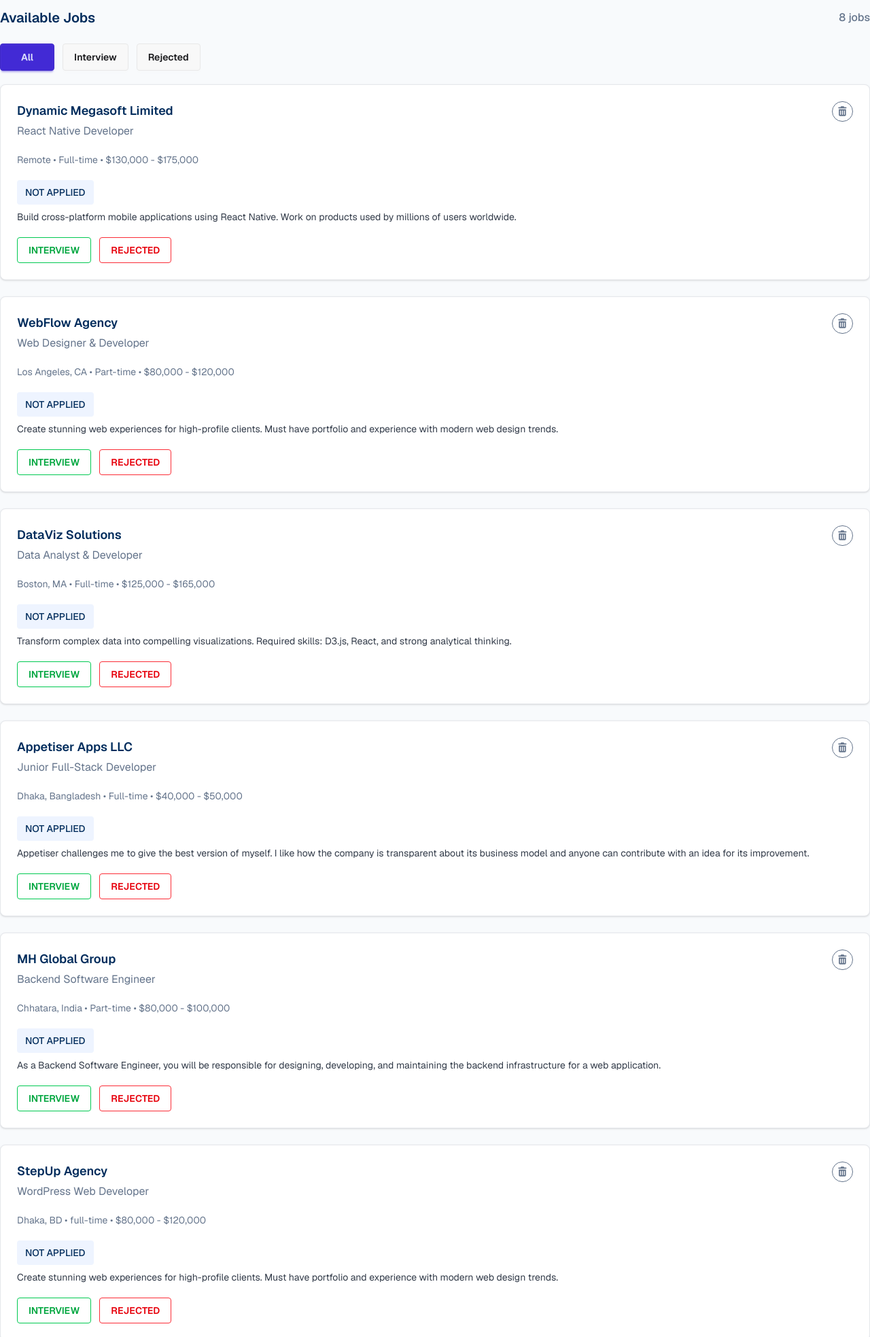
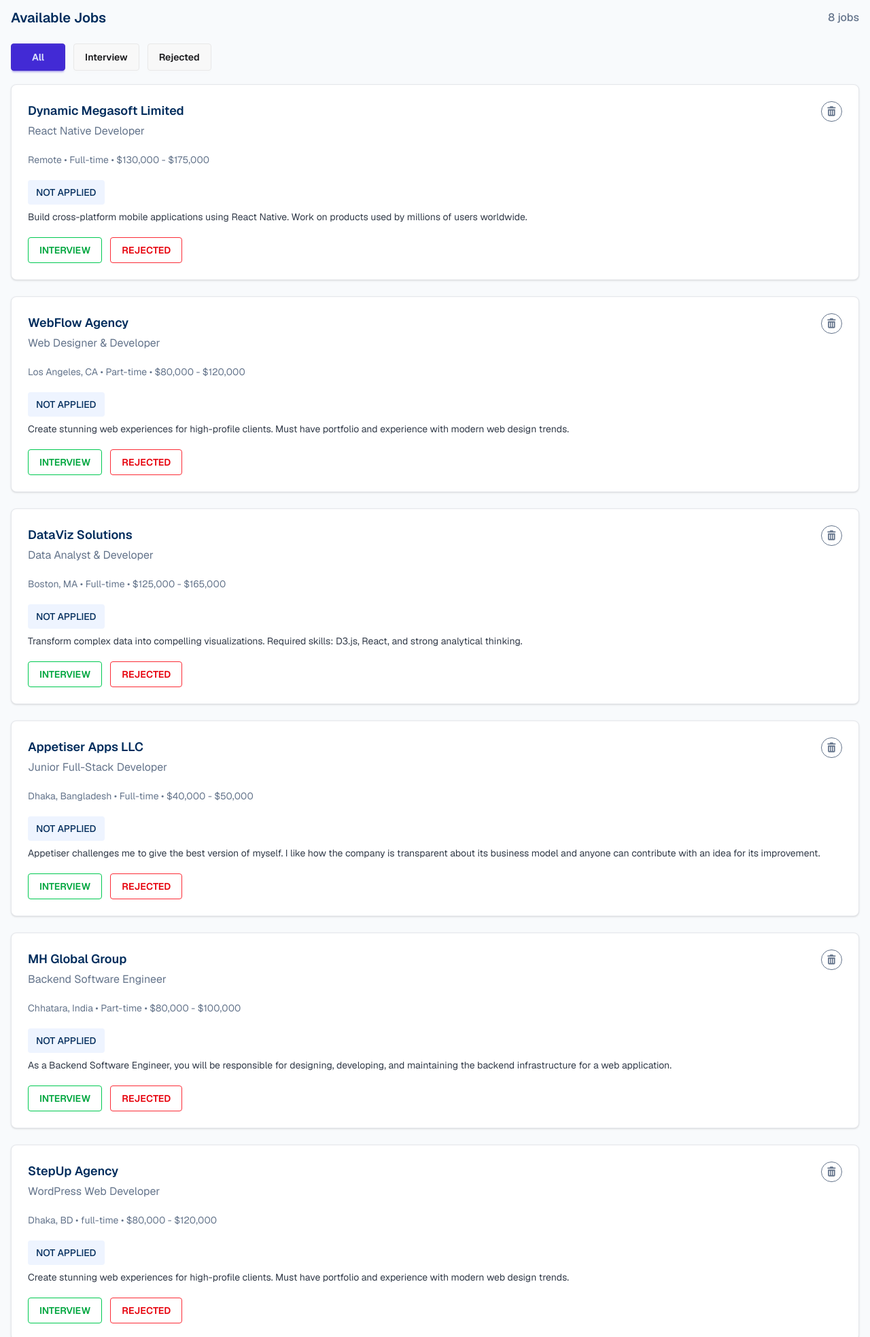
Before and after one commit to ezazdesign/Job-Tracker, a plain HTML site: page index.html in a window 1280 px wide. Shown: the part 280-2247 px from the top of the page at 68% size. Drawn offline with nearby package versions, Linux system fonts and the light colour scheme.

Commit message:
responsive done and left border add on the card

```diff
--- a/Javascript/script.js
+++ b/Javascript/script.js
@@ -49,6 +49,7 @@ cards.forEach(function (card) {
         statusBadge.className =
             "rounded font-medium px-3 py-2 bg-green-100 text-green-700 w-fit text-sm";
         updateUI();
+        card.style.borderLeft = "6px solid #10B981";
     });
 
     // REJECTED BUTTON
@@ -58,6 +59,7 @@ cards.forEach(function (card) {
         statusBadge.className =
             "rounded font-medium px-3 py-2 bg-red-100 text-red-700 w-fit text-sm";
         updateUI();
+        card.style.borderLeft = "6px solid #EF4444";
     });
 
     // DELETE BUTTON
--- a/index.html
+++ b/index.html
@@ -33,7 +33,7 @@
   </style>
 </head>
 
-<body class="bg-[#F8FAFC] ">
+<body class="bg-[#F8FAFC] px-4">
   <header class="container mx-auto">
     <h1 class="text-[32px] font-bold pt-14 pb-5 md:text-start text-center text-[#002C5C]">
       Job Application Tracker
@@ -79,7 +79,7 @@
     <div id="job-container" class="space-y-6">
 
       <!-- Card 1 -->
-      <div class="mx-auto bg-white rounded-lg shadow-sm border border-gray-200 p-6">
+      <div class="mx-auto bg-white rounded-lg shadow-sm border border-gray-200 p-6 duration-200 transition-all">
         <!-- Job Title -->
         <div class="flex justify-between items-start">
           <div>
@@ -120,7 +120,7 @@
       </div>
 
       <!-- Card 2 -->
-      <div class="mx-auto bg-white rounded-lg shadow-sm border border-gray-200 p-6">
+      <div class="mx-auto bg-white rounded-lg shadow-sm border border-gray-200 p-6 duration-200 transition-all">
         <!-- Job Title -->
         <div class="flex justify-between items-start">
           <div>
@@ -160,7 +160,7 @@
       </div>
 
       <!-- Card 3 -->
-      <div class="mx-auto bg-white rounded-lg shadow-sm border border-gray-200 p-6">
+      <div class="mx-auto bg-white rounded-lg shadow-sm border border-gray-200 p-6 duration-200 transition-all">
         <!-- Job Title -->
         <div class="flex justify-between items-start">
           <div>
@@ -200,7 +200,7 @@
       </div>
 
       <!-- Card 4 -->
-      <div class="mx-auto bg-white rounded-lg shadow-sm border border-gray-200 p-6">
+      <div class="mx-auto bg-white rounded-lg shadow-sm border border-gray-200 p-6 duration-200 transition-all">
         <!-- Job Title -->
         <div class="flex justify-between items-start">
           <div>
@@ -244,7 +244,7 @@
       </div>
 
       <!-- Card 5 -->
-      <div class="mx-auto bg-white rounded-lg shadow-sm border border-gray-200 p-6">
+      <div class="mx-auto bg-white rounded-lg shadow-sm border border-gray-200 p-6 duration-200 transition-all">
         <!-- Job Title -->
         <div class="flex justify-between items-start">
           <div>
@@ -286,7 +286,7 @@
       </div>
 
       <!-- Card 6 -->
-      <div class="mx-auto bg-white rounded-lg shadow-sm border border-gray-200 p-6">
+      <div class="mx-auto bg-white rounded-lg shadow-sm border border-gray-200 p-6 duration-200 transition-all">
         <!-- Job Title -->
         <div class="flex justify-between items-start">
           <div>
@@ -326,7 +326,7 @@
       </div>
 
       <!-- Card 7 -->
-      <div class="mx-auto bg-white rounded-lg shadow-sm border border-gray-200 p-6">
+      <div class="mx-auto bg-white rounded-lg shadow-sm border border-gray-200 p-6 duration-200 transition-all">
         <!-- Job Title -->
         <div class="flex justify-between items-start">
           <div>
@@ -366,7 +366,7 @@
         </div>
       </div>
       <!-- Card 8 -->
-      <div class="mx-auto bg-white rounded-lg shadow-sm border border-gray-200 p-6">
+      <div class="mx-auto bg-white rounded-lg shadow-sm border border-gray-200 p-6 duration-200 transition-all">
         <!-- Job Title -->
         <div class="flex justify-between items-start">
           <div>
```
